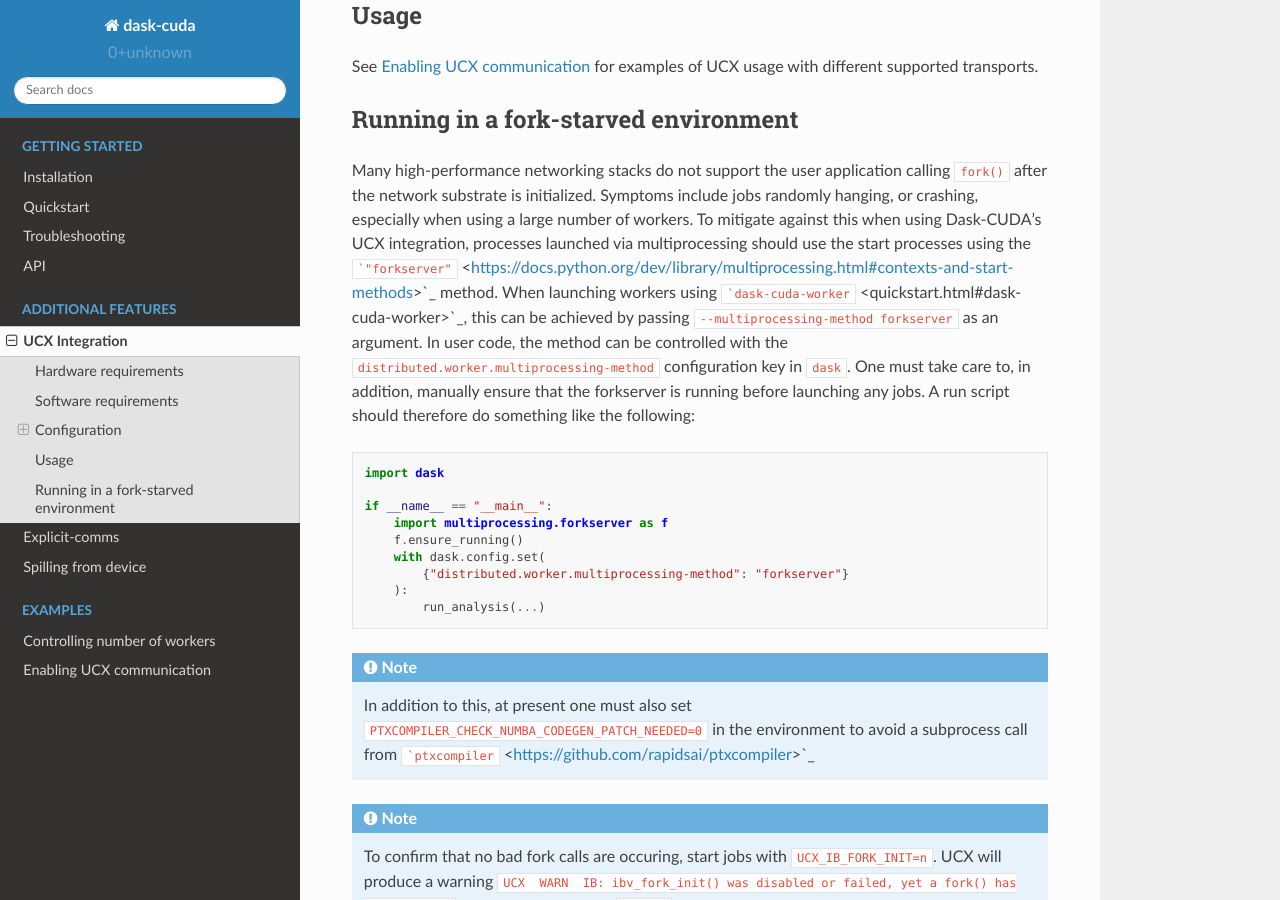
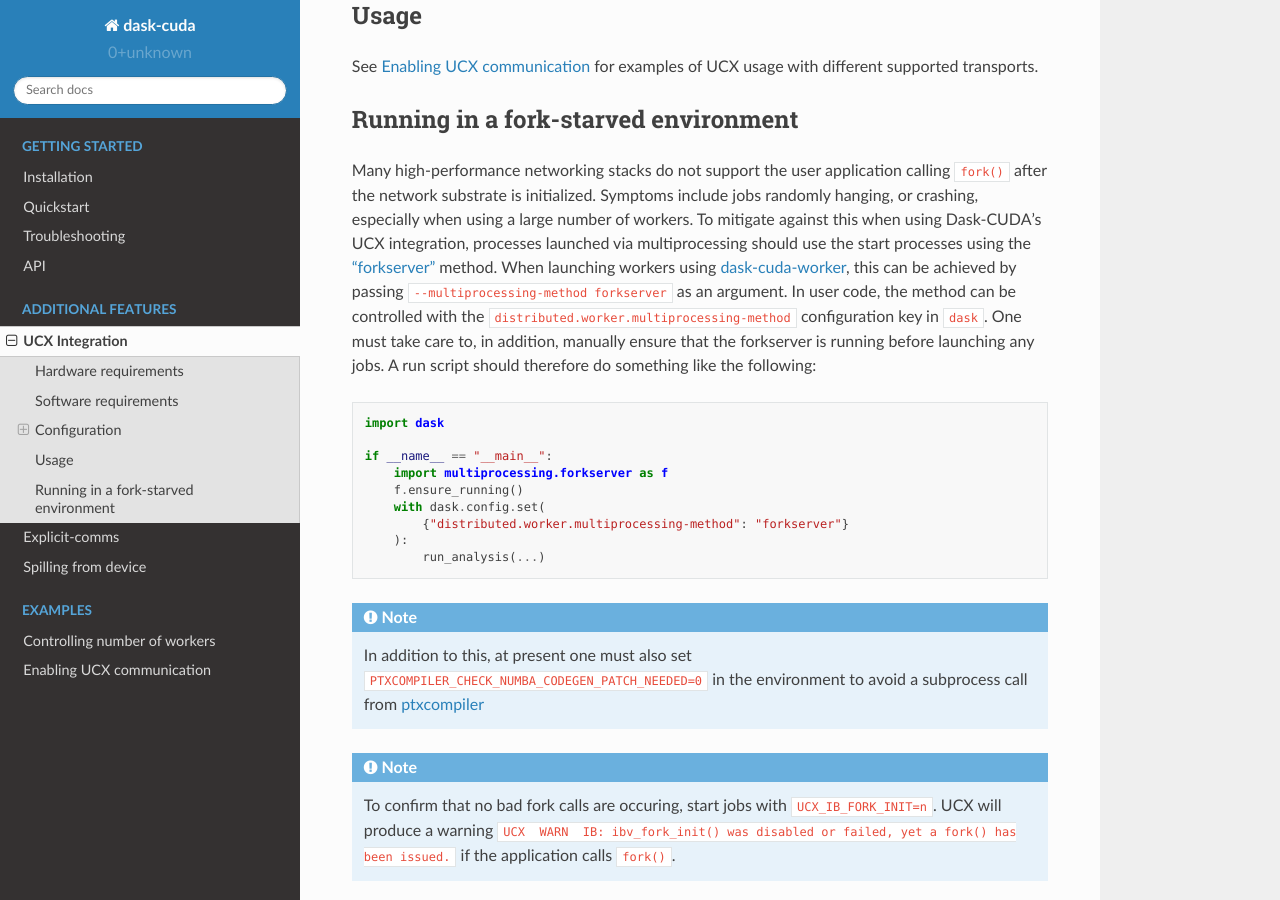
Before and after one commit to rapidsai/dask-cuda, a Sphinx documentation site: the page built from docs/source/ucx.rst, in a window 1280 px wide and 900 px high, scrolled down 2547 px. Built offline with Sphinx 7.4.7 and the Read the Docs theme 2.0.0, drawn with Linux system fonts in a browser that asks for light colours.

Commit message:
Avoid issues with rST parser fails

````diff
--- a/docs/source/ucx.rst
+++ b/docs/source/ucx.rst
@@ -95,9 +95,9 @@
 especially when using a large number of workers. To mitigate against
 this when using Dask-CUDA's UCX integration, processes launched via
 multiprocessing should use the start processes using the
-```"forkserver"``
+`"forkserver"
 <https://docs.python.org/dev/library/multiprocessing.html#contexts-and-start-methods>`_
-method. When launching workers using ```dask-cuda-worker`` <quickstart.html#dask-cuda-worker>`_, this can be
+method. When launching workers using `dask-cuda-worker <quickstart.html#dask-cuda-worker>`_, this can be
 achieved by passing ``--multiprocessing-method forkserver`` as an
 argument. In user code, the method can be controlled with the
 ``distributed.worker.multiprocessing-method`` configuration key in
@@ -122,7 +122,7 @@
 
    In addition to this, at present one must also set
    ``PTXCOMPILER_CHECK_NUMBA_CODEGEN_PATCH_NEEDED=0`` in the
-   environment to avoid a subprocess call from ```ptxcompiler``
+   environment to avoid a subprocess call from `ptxcompiler
    <https://github.com/rapidsai/ptxcompiler>`_
 
 .. note::
````
